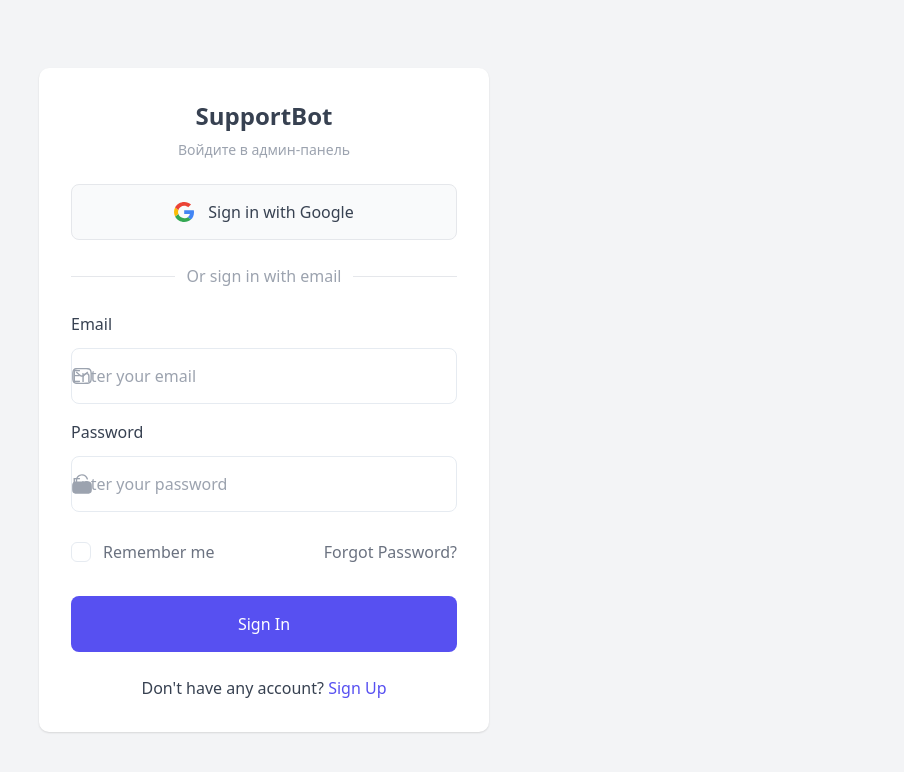
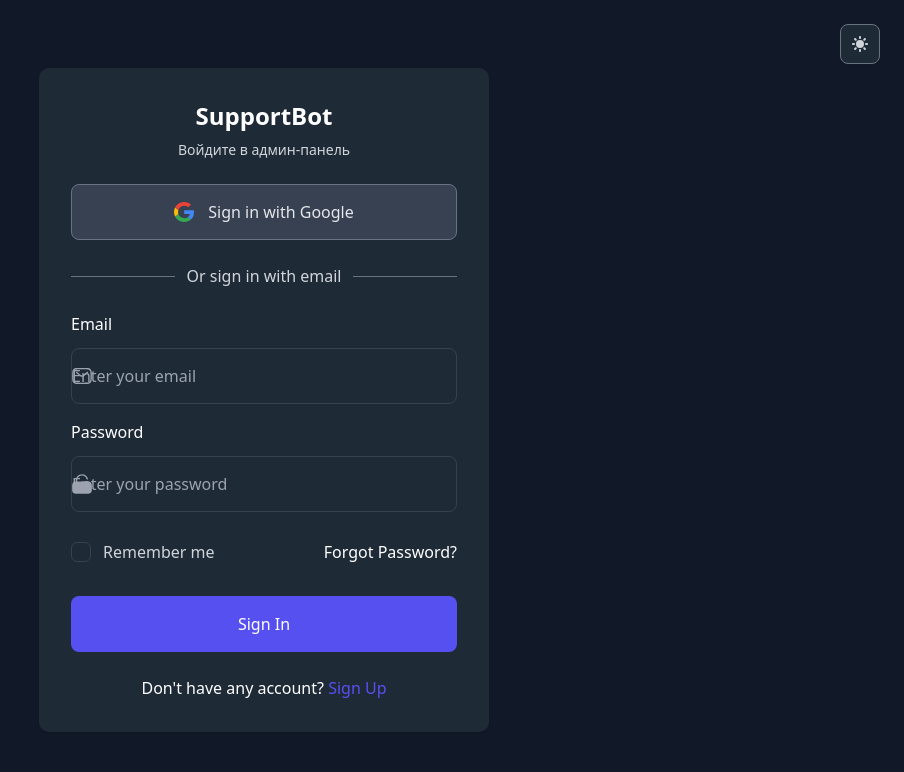
Before and after one commit to Anatoliy-Nelson/VibecodeSupportBot, a Next.js app in the folder support-admin/: page /auth/sign-in in a window 1280 px wide. Shown: the top 772 px of the page, without its empty margins (376-1280 px from the left). Built offline with nearby package versions, Linux system fonts and the light colour scheme.

Commit message:
fix: тёмная тема по умолчанию, кнопка темы на логине, иконки справа

```diff
--- a/support-admin/src/app/auth/sign-in/page.tsx
+++ b/support-admin/src/app/auth/sign-in/page.tsx
@@ -1,13 +1,40 @@
+"use client";
+
 import Signin from "@/components/Auth/Signin";
-import type { Metadata } from "next";
-
-export const metadata: Metadata = {
-  title: "Вход — SupportBot",
-};
+import { useTheme } from "next-themes";
+import { useEffect, useState } from "react";
 
 export default function SignIn() {
+  const { theme, setTheme } = useTheme();
+  const [mounted, setMounted] = useState(false);
+
+  useEffect(() => setMounted(true), []);
+
   return (
     <div className="flex min-h-screen items-center justify-center bg-gray-2 p-4 dark:bg-dark">
+      {/* Кнопка переключения темы */}
+      {mounted && (
+        <button
+          onClick={() => setTheme(theme === "dark" ? "light" : "dark")}
+          className="fixed right-6 top-6 flex h-10 w-10 items-center justify-center rounded-lg border border-gray-3 bg-white text-gray-6 shadow-sm hover:bg-gray-1 dark:border-gray-6 dark:bg-dark-2 dark:text-gray-4 dark:hover:bg-dark-3"
+          aria-label="Переключить тему"
+        >
+          {theme === "dark" ? (
+            <svg width="20" height="20" viewBox="0 0 20 20" fill="currentColor">
+              <path
+                fillRule="evenodd"
+                d="M10 2a1 1 0 011 1v1a1 1 0 11-2 0V3a1 1 0 011-1zm4 8a4 4 0 11-8 0 4 4 0 018 0zm-.464 4.95l.707.707a1 1 0 001.414-1.414l-.707-.707a1 1 0 00-1.414 1.414zm2.12-10.607a1 1 0 010 1.414l-.706.707a1 1 0 11-1.414-1.414l.707-.707a1 1 0 011.414 0zM17 11a1 1 0 100-2h-1a1 1 0 100 2h1zm-7 4a1 1 0 011 1v1a1 1 0 11-2 0v-1a1 1 0 011-1zM5.05 6.464A1 1 0 106.465 5.05l-.708-.707a1 1 0 00-1.414 1.414l.707.707zm1.414 8.486l-.707.707a1 1 0 01-1.414-1.414l.707-.707a1 1 0 011.414 1.414zM4 11a1 1 0 100-2H3a1 1 0 000 2h1z"
+                clipRule="evenodd"
+              />
+            </svg>
+          ) : (
+            <svg width="20" height="20" viewBox="0 0 20 20" fill="currentColor">
+              <path d="M17.293 13.293A8 8 0 016.707 2.707a8.001 8.001 0 1010.586 10.586z" />
+            </svg>
+          )}
+        </button>
+      )}
+
       <div className="w-full max-w-[450px] rounded-[10px] bg-white shadow-card dark:bg-dark-2">
         <div className="w-full p-8 sm:p-12.5">
           {/* Лого */}
--- a/support-admin/src/app/layout.tsx
+++ b/support-admin/src/app/layout.tsx
@@ -21,7 +21,7 @@
       <body className="min-h-full bg-gray-1 text-gray-7 dark:bg-dark dark:text-white flex flex-col antialiased">
         <ThemeProvider
           attribute="class"
-          defaultTheme="light"
+          defaultTheme="dark"
           enableSystem
           disableTransitionOnChange
         >
--- a/support-admin/src/components/Auth/SigninWithPassword.tsx
+++ b/support-admin/src/components/Auth/SigninWithPassword.tsx
@@ -61,6 +61,7 @@
         handleChange={handleChange}
         value={data.email}
         icon={<EmailIcon />}
+        iconPosition="right"
       />
 
       <InputGroup
@@ -72,6 +73,7 @@
         handleChange={handleChange}
         value={data.password}
         icon={<PasswordIcon />}
+        iconPosition="right"
       />
 
       {error && (
```
